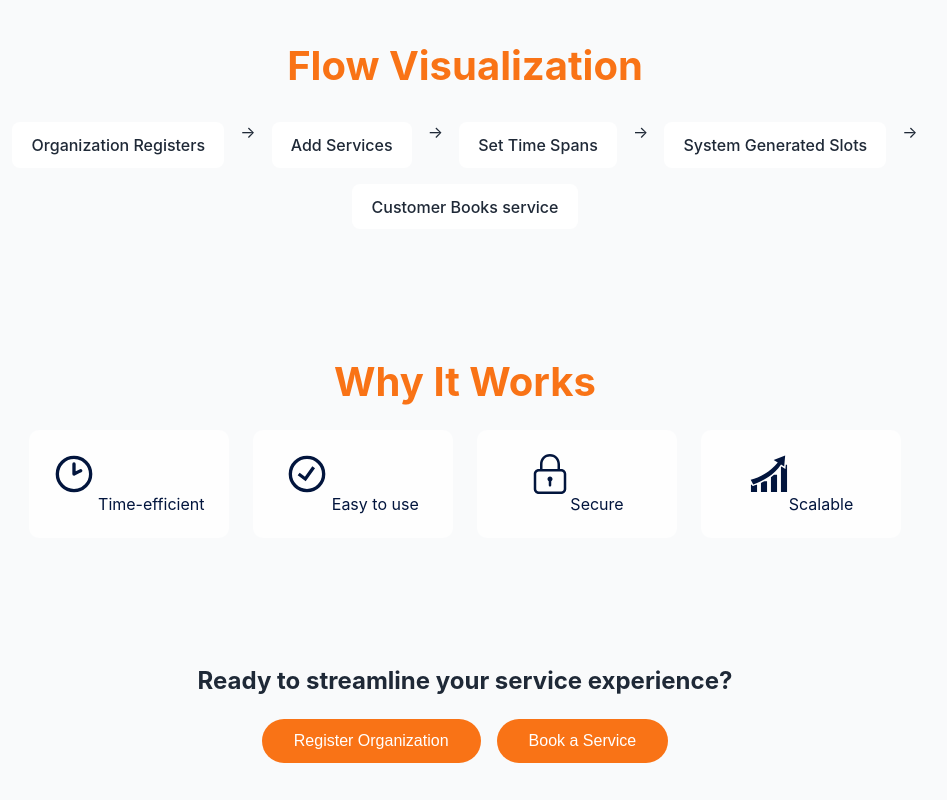
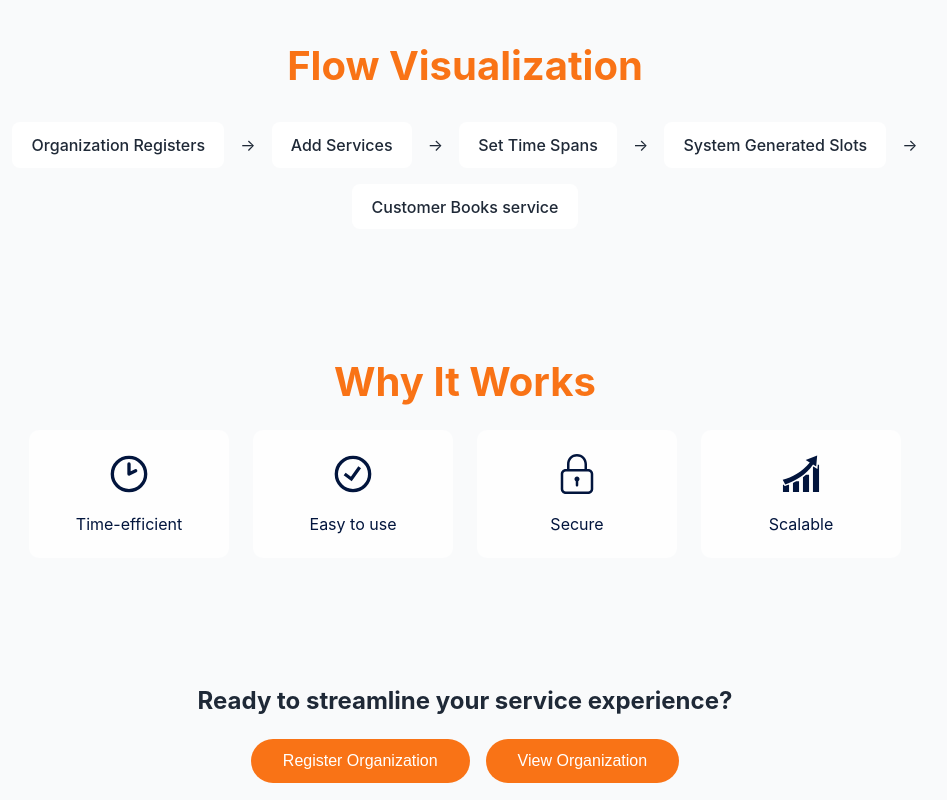
Before and after one commit to Iknite-Space/queueless, a React (Create React App) app in the folder app/: page / in a window 1280 px wide. Shown: the part 2700-3500 px from the top of the page, without its empty margins (175-1122 px from the left). Built offline with nearby package versions, Linux system fonts and the light colour scheme.

Commit message:
fixed the features alignment  design

```diff
--- a/app/src/components/aboutUs/About.css
+++ b/app/src/components/aboutUs/About.css
@@ -168,6 +168,7 @@
   gap: 1rem;
   margin-top: 2rem;
   font-size: 1rem;
+  align-items: center;
 }
 
 .flow-step {
@@ -185,9 +186,10 @@
 }
 
 .features-grid {
-  display: flex;
+ display: flex;
   flex-wrap: wrap;
   justify-content: center;
+  align-items: center;
   gap: 1.5rem;
 }
 
@@ -199,8 +201,9 @@
   text-align: center;
   min-width: 140px;
   max-width: 200px;
-  flex: 1 1 auto;
-  transition: transform 0.3s ease;
+   flex: 1 1 auto;
+   transition: transform 0.3s ease;
+   display: block;
 }
 
 .feature-card:hover {
--- a/app/src/components/aboutUs/About.jsx
+++ b/app/src/components/aboutUs/About.jsx
@@ -158,22 +158,21 @@ function About({ onClickBookService }) {
         <h2 className="why-it-works-title">Why It Works</h2>
         <div className="features-grid">
           <div className="feature-card">
-            <LuClock2 className="feature-icons" /> Time-efficient
+            <LuClock2 className="feature-icons" /> <p>Time-efficient</p>
           </div>
           <div className="feature-card">
-            <GrStatusGood className="feature-icons" /> Easy to use
+            <GrStatusGood className="feature-icons" /> <p>Easy to use</p>
           </div>
           <div className="feature-card">
-            <SlLock className="feature-icons" />
-            Secure
+            <SlLock className="feature-icons" /><p>Secure</p>
+
           </div>
           <div className="feature-card">
             <GiProgression
               className="feature-icons"
-              // size={60}
-              // fontWeight={400}
-            />
-            Scalable
+
+            /><p>Scalable</p>
+
           </div>
         </div>
       </section>
@@ -186,7 +185,7 @@ function About({ onClickBookService }) {
             Register Organization
           </button>
           <button className="cta-user" onClick={onClickBookService}>
-            Book a Service
+            View Organization
           </button>
         </div>
       </section>
```
